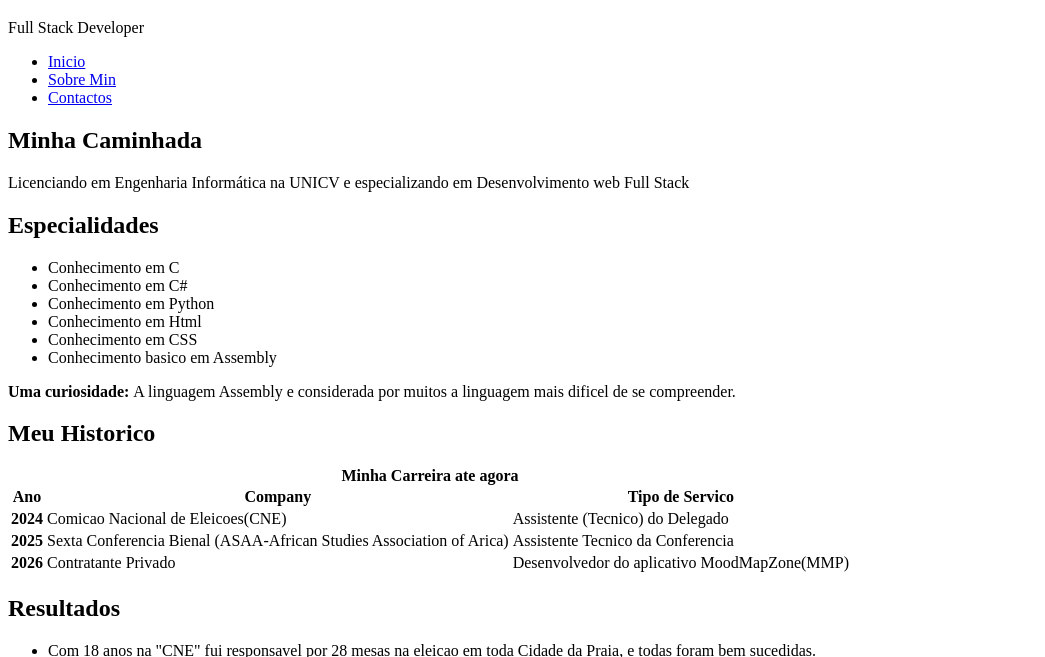
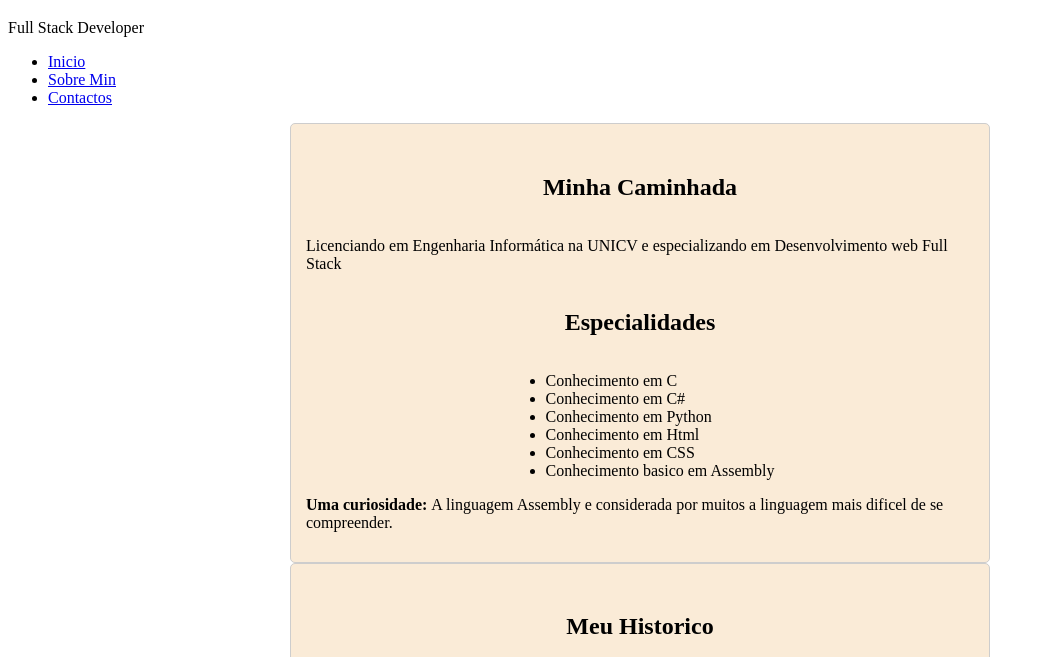
Before and after one commit to Edson524/portefolio, a plain HTML site: page Meu-Portefolio/MeuPortefolio.html in a window 1280 px wide. Shown: the part 87-744 px from the top of the page, without its empty margins (0-1045 px from the left). Drawn offline with Linux system fonts and the light colour scheme.

```diff
--- a/Meu-Portefolio/MeuPortefolio.html
+++ b/Meu-Portefolio/MeuPortefolio.html
@@ -8,11 +8,12 @@
       content="Edson Monteiro, full Stack web developer and app developer"
       name="description"
     />
-    <link rel="stylesheet" href="portefoliocss.css/edsoncss.css">
+    <link rel="stylesheet" href="portefoliocss.css/edsoncss.css" />
     <title>Edson | Portefolio</title>
   </head>
   <body>
     <header>
+      <div >
         <div>
           <img src="Portefolio-Imagen/" alt="Edson MONTEIRO" />
           <h1>Edson Monteiro</h1>
@@ -25,9 +26,10 @@
             <li><a href="#contatos">Contactos</a></li>
           </ul>
         </nav>
+      </div>
     </header>
     <main>
-      <section id="inicio">
+      <section id="inicio" class="contatosSection">
         <h2>Minha Caminhada</h2>
         <p>
           Licenciando em Engenharia Informática na UNICV e especializando em
@@ -51,7 +53,7 @@
           </aside>
         </div>
       </section>
-      <section id="sobre">
+      <section id="sobre" class="contatosSection">
         <h2>Meu Historico</h2>
         <table>
           <caption>
@@ -85,6 +87,8 @@
             </tr>
           </tbody>
         </table>
+      </section>
+      <section class="contatosSection">
         <h2>Resultados</h2>
         <div>
           <ul>
@@ -106,6 +110,7 @@
       <section id="contatos" class="contatosSection">
         <div class="contatos"></div>
         <h2>Contactos</h2>
+        <div>
           <ul>
             <li>
               Me envie um e-mail atraves de: <br />
@@ -113,7 +118,6 @@
                 >edsonmonts524@gmail.com</a
               >
             </li>
-            <br />
             <li>
               Ou acesse meu GitHub atraves dessa coneccao:<br />
               <a
```
Lines whose indentation alone changed are shown as unchanged.
